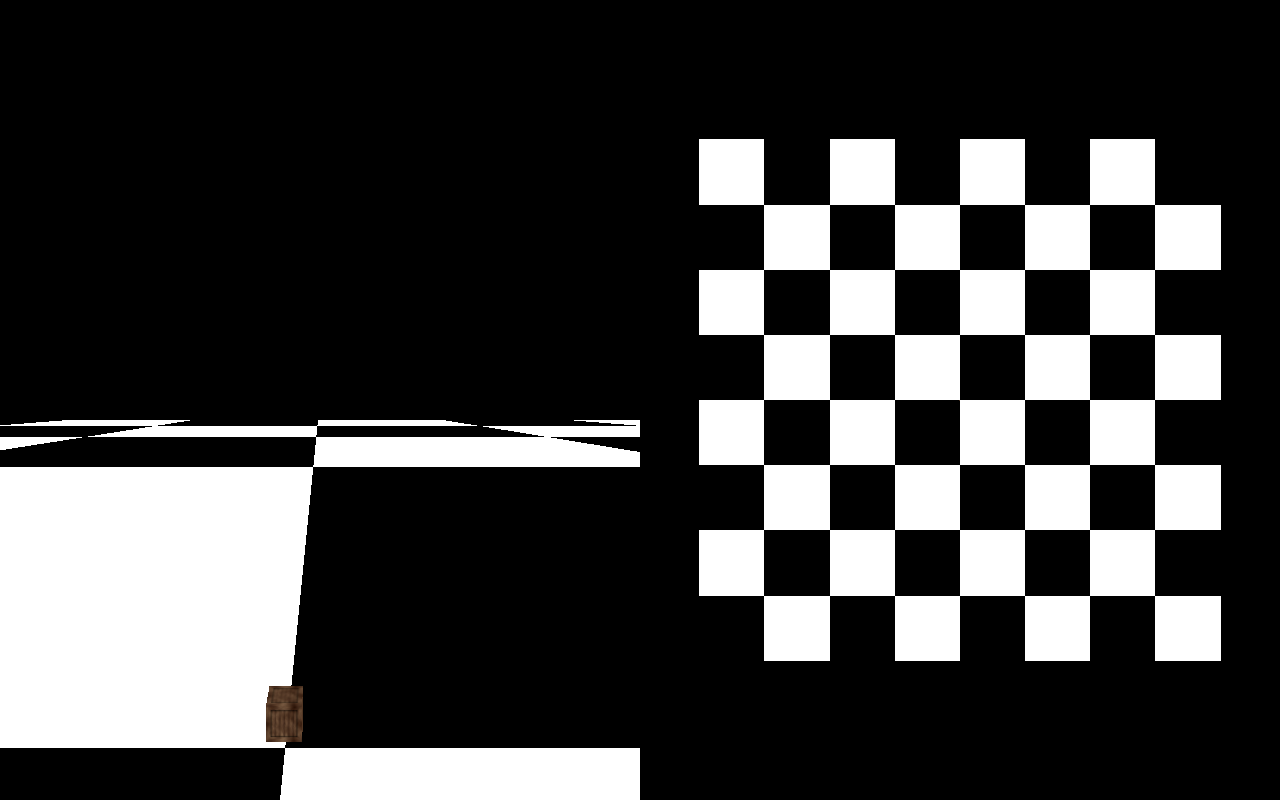
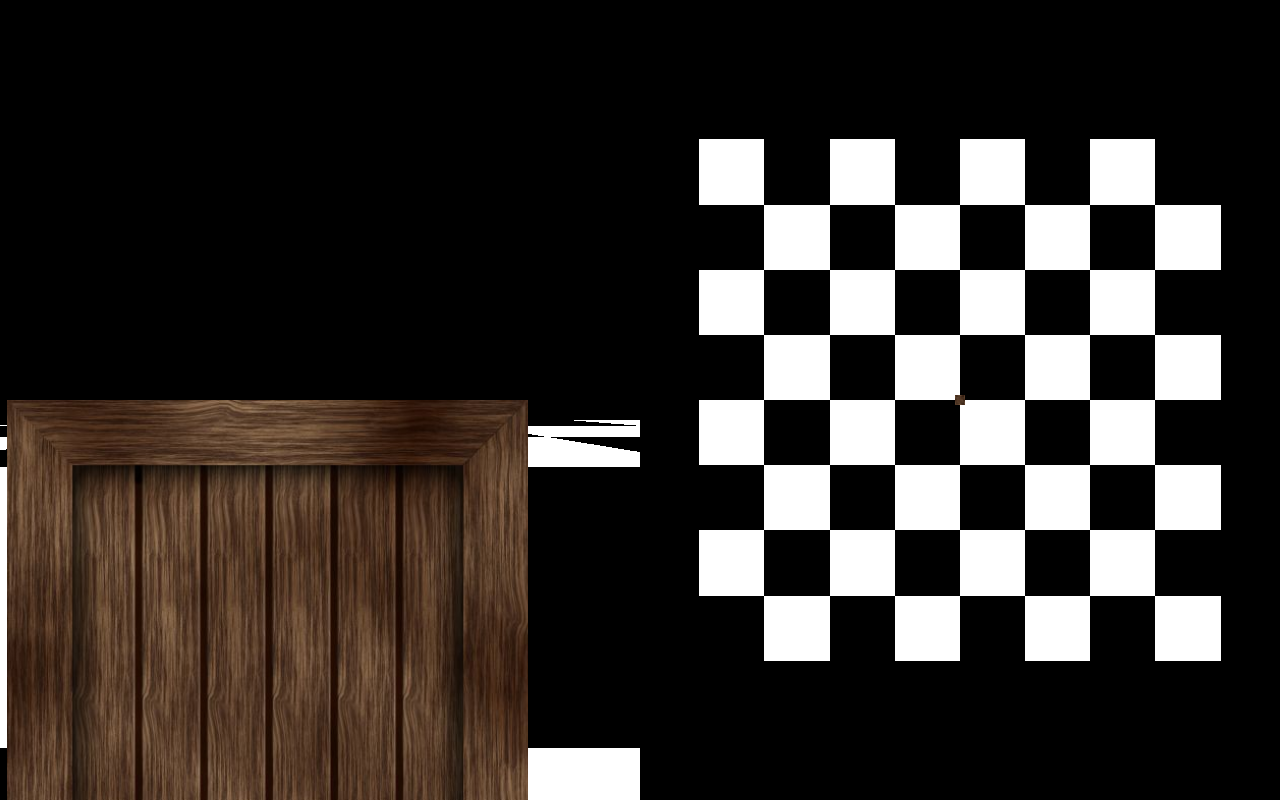
Before and after one commit to erikiado/NotMarioKart, a plain HTML site: page index.html in a window 1280 px wide. Drawn offline with Linux system fonts and the light colour scheme; animation ran at ten frames a second.

Commit message:
finished basic object movement

```diff
--- a/index.html
+++ b/index.html
@@ -30,15 +30,15 @@
 
 
 			// Objects
-			var texture = new THREE.TextureLoader().load('box.jpg')
-			var geometry = new THREE.BoxGeometry( 1, 1, 1 );
+            var texture = new THREE.TextureLoader().load('box.jpg');
+            var geometry = new THREE.BoxGeometry(10, 10, 10);
 			var material = new THREE.MeshBasicMaterial( { map: texture } );
 			var shape = new THREE.Mesh( geometry, material );
 			// var floorColor = new THREE.MeshPhongMaterial({color:'#aaaaaa',wireframe:false});
 			// var floor = new THREE.Mesh(new THREE.PlaneGeometry(500,500,8,8), floorColor);
 
 
-			camera.position.z = 15;
+            camera.position.z = 15;
 			camera.position.y = 10;
 			camera2.position.z = 0;
 			camera2.position.y = 500;
@@ -52,7 +52,7 @@
 			// Geometry
 			var cbgeometry = new THREE.PlaneGeometry( 500, 500, 8, 8 )
 			// Materials
-			var cbmaterials = [];
+            var cbmaterials = [];
 			cbmaterials.push( new THREE.MeshBasicMaterial( { color: 0xffffff, side: THREE.DoubleSide }) );
 			cbmaterials.push( new THREE.MeshBasicMaterial( { color: 0x000000, side: THREE.DoubleSide }) );
 			var l = cbgeometry.faces.length / 2; // <-- Right here. This should still be 8x8 (64)
@@ -69,8 +69,7 @@
 			// FLOOR ///////////////////
 
 
-
-			shape.position.y = 1;
+            shape.position.y = shape.geometry.parameters.height / 2;
 			scene.add( cb );
 			scene.add( shape );
 
@@ -81,69 +80,77 @@
 				// For selecting in menu???
 				// if(event.clientX > window.innerWidth/2){
 				// 	mouse.x = ( (event.clientX) / window.innerWidth ) * 4 - 3;
-				// 	mouse.y = - ( event.clientY / window.innerHeight ) * 2 + 1;
+                // 	mouse.y = - ( event.clientY / window.innerHeight ) * 2 + 1;
 				// } else {
 				// 	mouse.x = -300;
 				// }
 			}
 
-			var animate = function () {
-				// window.addEventListener( 'mousemove', onMouseMove, false );
-				requestAnimationFrame( animate );
+            // Movement.
 
-				renderer.clear();
-
-				renderer.setViewport(0,0,window.innerWidth/2,window.innerHeight);
-				renderer.render(scene, camera);
-
-				renderer.setViewport(window.innerWidth/2,0,window.innerWidth/2,window.innerHeight);
-				renderer.render(scene, camera2);
-			};
-
-
-			// Movement
-
-            var wasdMoveControls = {
+            var arrowMoveControls = {
                 up: 38,
                 down: 40,
                 left: 37,
                 right: 39
             };
-            var arrowMoveControls = {
+            var wasdMoveControls = {
                 up: 87,
                 down: 83,
                 left: 65,
                 right: 68
             };
             var resetControl = 8;
-            var enabledControls = arrowMoveControls;
+            var moveControls = arrowMoveControls;
 
-            var speed = 0.01;
+            var keyCodeMap = {};
 
-            document.addEventListener("keydown", onDocumentKeyDown, false);
-            function onDocumentKeyDown(event) {
-                switch (event.which) {
+            var speed = 0.5;
 
+            document.addEventListener('keydown', onKeyDownUp, false);
+            document.addEventListener('keyup', onKeyDownUp, false);
+
+            function onKeyDownUp(e) {
+                e = e || event; // For IE.
+                keyCodeMap[e.which] = e.type === 'keydown';
+            }
+
+            function doMovementLoop() {
+                if (keyCodeMap[moveControls.up]) {
+                    shape.position.z -= speed;
                 }
-                if (event.which === 87) {
-                    shape.position.z += zSpeed;
-                    console.log('z up')
-                } else if (keyCode === 83) {
-                    shape.position.z -= zSpeed;
-                    console.log('z down')
-                } else if (keyCode === 65) {
-                    shape.position.x -= xSpeed;
-                    console.log('x up')
-                } else if (keyCode === 68) {
-                    shape.position.x += xSpeed;
-                    console.log('x down')
-                } else if (keyCode === 32) {
-                    shape.position.set(0, 0, 0);
-                    console.log('reset')
+                if (keyCodeMap[moveControls.down]) {
+                    shape.position.z += speed;
+                }
+                if (keyCodeMap[moveControls.left]) {
+                    shape.position.x -= speed;
+                }
+                if (keyCodeMap[moveControls.right]) {
+                    shape.position.x += speed;
+                }
+                if (keyCodeMap[resetControl]) {
+                    shape.position.set(0, shape.position.y, 0);
                 }
             }
 
-			animate();
+            // Animate loop.
+
+            var animate = function () {
+                // window.addEventListener( 'mousemove', onMouseMove, false );
+                requestAnimationFrame(animate);
+
+                renderer.clear();
+
+                renderer.setViewport(0, 0, window.innerWidth / 2, window.innerHeight);
+                renderer.render(scene, camera);
+
+                renderer.setViewport(window.innerWidth / 2, 0, window.innerWidth / 2, window.innerHeight);
+                renderer.render(scene, camera2);
+
+                doMovementLoop();
+            };
+
+            animate();
 		</script>
 	</body>
 </html>
```
